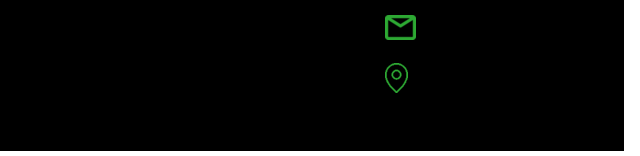
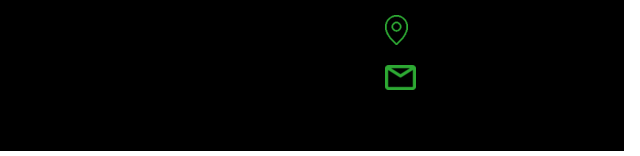
Before and after one commit to CalciuGalaBau/CalciuGalaBau, a plain HTML site: page index.html in a window 1280 px wide. Shown: the part 5010-5166 px from the top of the page, 640-1280 px from the left. Drawn offline with nearby package versions, Linux system fonts and the light colour scheme.

Commit message:
changes link for the footer images

```diff
--- a/index.html
+++ b/index.html
@@ -269,8 +269,8 @@
     <ul class="topposi" style="list-style-type: none; align-items: center;">
       <li class="daw-margin"><a href="https://www.instagram.com/calciusohn/" target="_blank"><img src="log.png"></a></li>
       <li class="daw-margin"><a href="tel:+49.1724284050" ><img src="scall.png"> </a></li>
-      <li class="daw-margin"><a href="https://www.google.de/maps/place/Oststeinbeker+Weg+77,+22117+Hamburg/@53.539633,10.1404701,17z/data=!3m1!4b1!4m6!3m5!1s0x47b18ce982654dd5:0xbe1faf84a6e4b459!8m2!3d53.5396298!4d10.143045!16s%2Fg%2F11c0pmfhkx?entry=ttu"></a></li>
-      <li class="daw-margin"><a href="mailto: Calciu.galabau@yahoo.com"><img src="aa.png"></p><img src="ezgif-3-f64278f5c5.png" alt="Location"></a></li>
+      <li class="daw-margin"><a href="https://www.google.de/maps/place/Oststeinbeker+Weg+77,+22117+Hamburg/@53.539633,10.1404701,17z/data=!3m1!4b1!4m6!3m5!1s0x47b18ce982654dd5:0xbe1faf84a6e4b459!8m2!3d53.5396298!4d10.143045!16s%2Fg%2F11c0pmfhkx?entry=ttu"><img src="ezgif-3-f64278f5c5.png" alt="Location"></a></li>
+      <li class="daw-margin"><a href="mailto: Calciu.galabau@yahoo.com"><img src="aa.png"></p></a></li>
     </div>
   </ul>
   </div>
```
